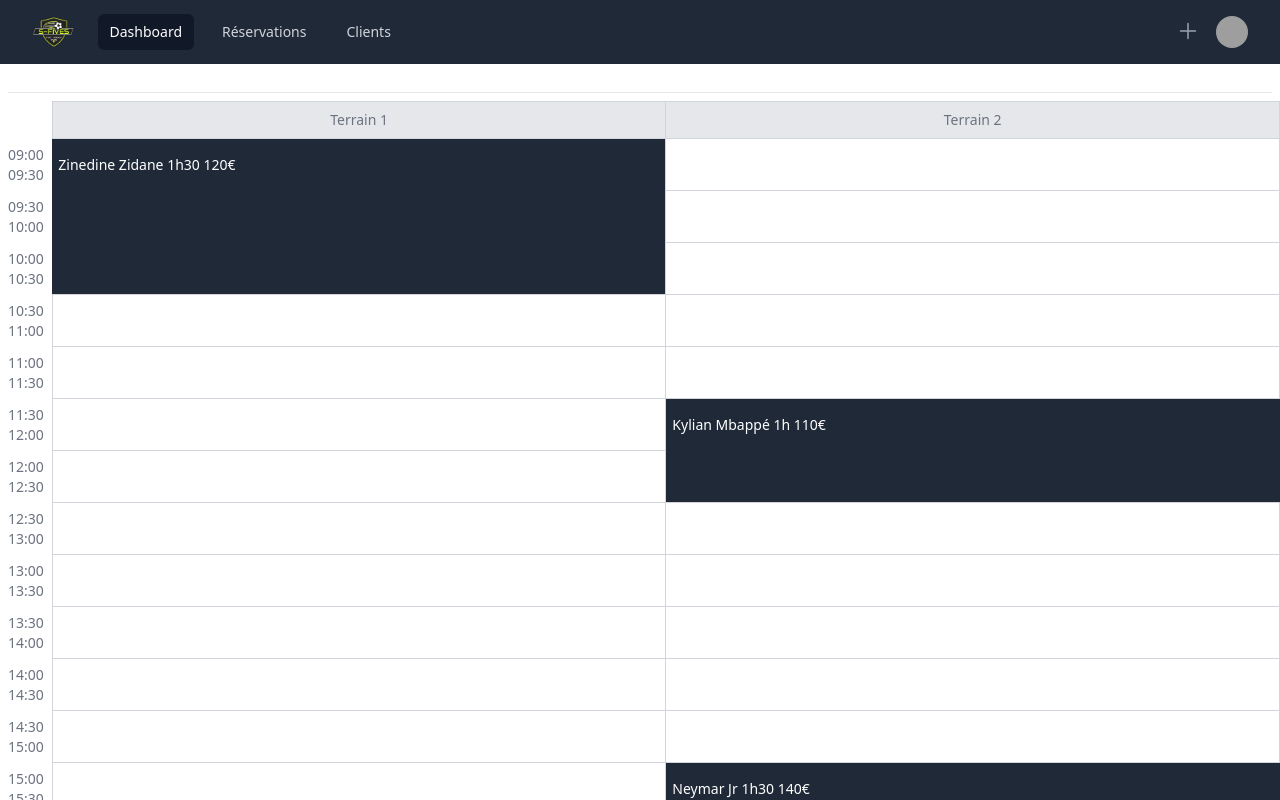
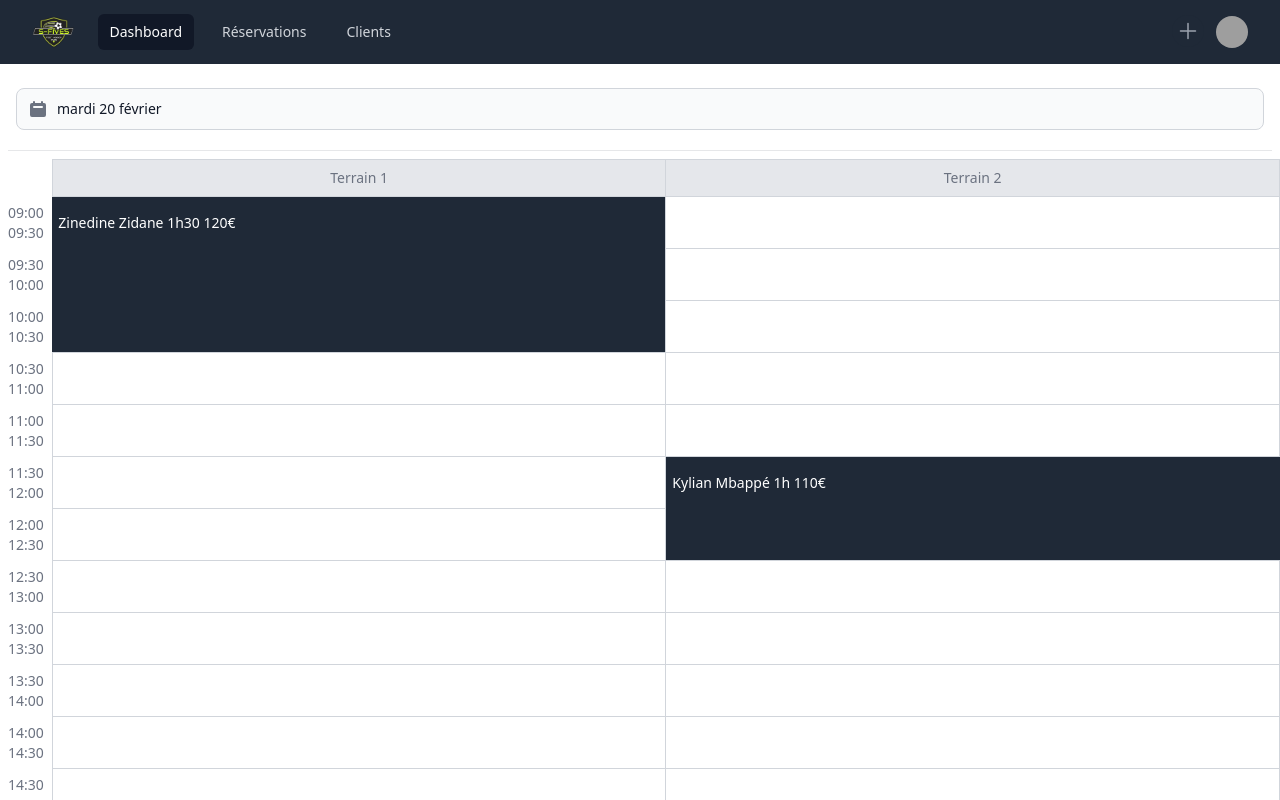
Before and after one commit to belkacem-oussama/SFive-Checking-Front, a React (Vite) app in the folder front/: page / in a window 1280 px wide. Shown: the top 800 px of the page. Built offline with nearby package versions, Linux system fonts and the light colour scheme; grey boxes are pictures that could not be loaded.

Commit message:
add default value && update buttonText

```diff
--- a/front/src/components/SmallCalendar.jsx
+++ b/front/src/components/SmallCalendar.jsx
@@ -2,10 +2,13 @@ import { Datepicker } from "flowbite-react"
 import { useState } from "react"
 
 export default function SmallCalendar() {
-  const [selectedDate, setSelectedDate] = useState("")
+  // Obtention de la date du jour avec le même format que formattedDate
+  const options = { weekday: "long", day: "2-digit", month: "long" }
+  const currentDate = new Date().toLocaleDateString("fr-FR", options)
+
+  const [selectedDate, setSelectedDate] = useState(currentDate)
 
   const handleDatePickerChange = (date) => {
-    const options = { weekday: "long", day: "2-digit", month: "long" }
     const formattedDate = date.toLocaleDateString("fr-FR", options)
     setSelectedDate(formattedDate)
     console.log(formattedDate)
@@ -14,9 +17,11 @@ export default function SmallCalendar() {
   return (
     <div className="p-2">
       <Datepicker
+        defaultDate={new Date()}
         weekStart={1}
         labelTodayButton="Aujourd'hui"
-        showClearButton={false}
+        showClearButton={true}
+        labelClearButton="Fermer"
         language="fr-FR"
         onSelectedDateChanged={handleDatePickerChange}
         value={selectedDate}
--- a/front/src/pages/Home.jsx
+++ b/front/src/pages/Home.jsx
@@ -1,11 +1,13 @@
 import React from "react"
 import FieldCalendar from "../components/FieldCalendar.jsx"
+import SmallCalendar from "../components/SmallCalendar.jsx"
 
 export default function Home() {
   return (
     <div>
       <div className="text-center py-4 border-b mx-2 border-gray-900/10 pb-3 md:text-left">
         <h2 className="text-3xl font-bold tracking-tight text-gray-900 sm:text-4xl md:ml-2"></h2>
+        <SmallCalendar />
       </div>
       <div>
         <FieldCalendar />
```
